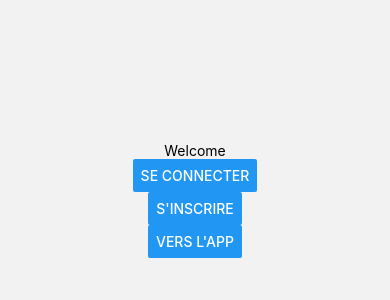
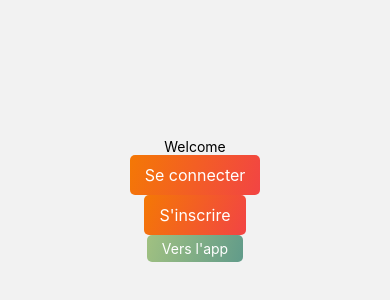
Before and after one commit to CYL-B/Kiosk-front, a React Native app: screen /Bienvenue in a window 390 px wide. Shown: the part 222-522 px from the top of the page. Built offline with nearby package versions, Linux system fonts and the light colour scheme.

Commit message:
Ajout du composant bouton

```diff
--- /dev/null
+++ b/components/Button.js
@@ -0,0 +1,57 @@
+import React from 'react';
+import { Text, TouchableOpacity } from 'react-native';
+
+// Import du module qui facilite la création de gradient
+import { LinearGradient } from 'expo-linear-gradient';
+
+const Button = (props) => {
+
+    // Style utilisé pour le container du bouton
+    let containerStyle = {
+        borderRadius: 5
+    }
+
+    // Condition pour définir la taille du bouton
+    let btnStyle;
+    let fontStyle;
+    if (props.size === "md") {
+        btnStyle = {
+            paddingHorizontal: 15,
+            paddingVertical: 10
+        };
+        fontStyle = {
+            color: "#FFFFFF",
+            fontSize: 16
+        };
+    } else {
+        btnStyle = {
+            paddingHorizontal: 15,
+            paddingVertical: 5
+        };
+        fontStyle = {
+            color: "#FFFFFF",
+            fontSize: 14
+        };
+    }
+
+    // Condition pour définir la couleur du bouton
+    let bgColor;
+    if (props.color === "primary") {
+        bgColor = ['#F47805', '#F24444'];
+    } else {
+        bgColor = ['#A1C181', '#619B8A'];
+    }
+
+    // Récupération de la fonction onPress envoyée par le parent
+    const { onPress } = props;
+
+    return (
+        <LinearGradient style={containerStyle} start={{ x: 0, y: 0 }} end={{ x: 1, y: 1 }} colors={bgColor}>
+            <TouchableOpacity style={btnStyle} onPress={() => onPress()}>
+                <Text style={fontStyle}>{props.title}</Text>
+            </TouchableOpacity>
+        </LinearGradient>
+    );
+};
+
+export default Button;
--- a/package.json
+++ b/package.json
@@ -26,7 +26,8 @@
     "react-native-vector-icons": "^9.0.0",
     "react-native-web": "0.17.1",
     "react-redux": "^7.2.6",
-    "redux": "^4.1.2"
+    "redux": "^4.1.2",
+    "expo-linear-gradient": "~10.0.3"
   },
   "devDependencies": {
     "@babel/core": "^7.12.9"
--- a/screens/WelcomeScreen.js
+++ b/screens/WelcomeScreen.js
@@ -1,13 +1,14 @@
 import React from 'react';
-import { View, Text, Button } from 'react-native';
+import { View, Text} from 'react-native';
+import Button from '../components/Button';
 
 const WelcomeScreen = (props) => {
     return (
         <View style={{ flex: 1, justifyContent: 'center', alignItems: 'center' }}>
             <Text>Welcome</Text>
-            <Button title="Se connecter" onPress={() => props.navigation.navigate('Connexion')} />
-            <Button title="S'inscrire" onPress={() => props.navigation.navigate('Inscription')} />
-            <Button title="Vers l'app" onPress={() => props.navigation.navigate('TabNavigation')} />
+            <Button size="md" color="primary" title="Se connecter" onPress={() => props.navigation.navigate('Connexion')} />
+            <Button size="md" color="primary" title="S'inscrire" onPress={() => props.navigation.navigate('Inscription')} />
+            <Button size="sm" color="secondary" title="Vers l'app" onPress={() => props.navigation.navigate('TabNavigation')} />
         </View>
     );
 };
```
Also changed, not shown: 1 other file (tests, documents, lock files or other folders).
